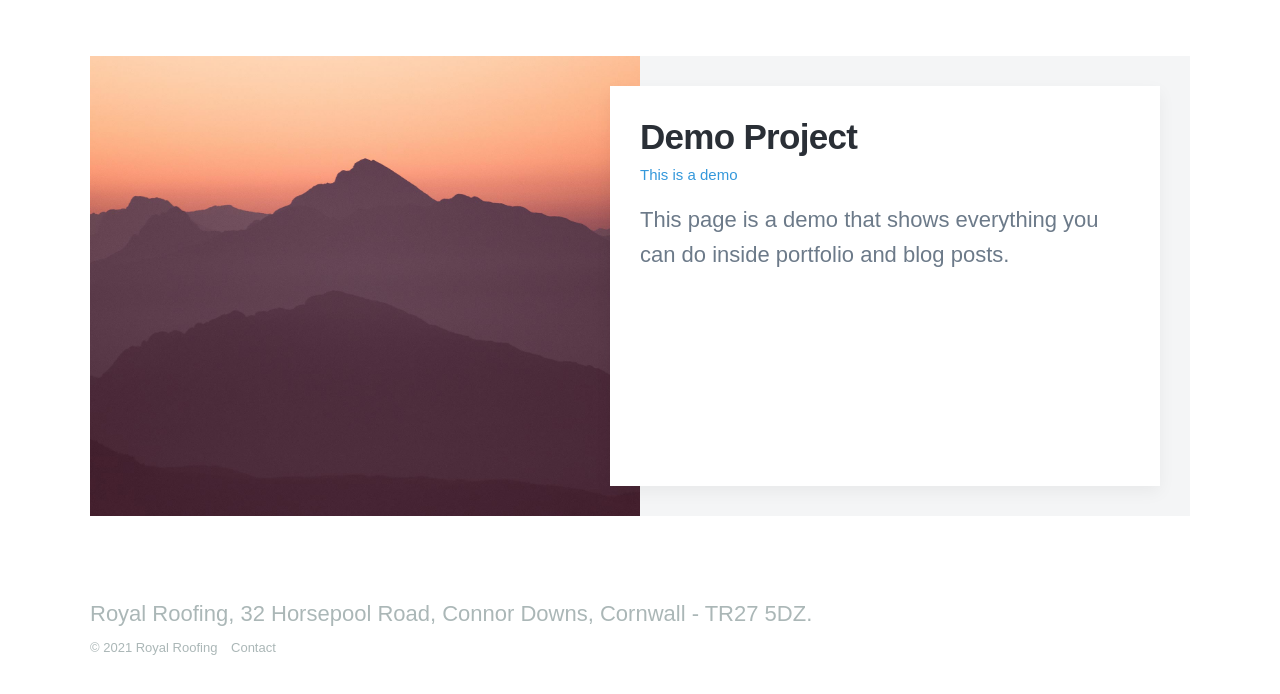
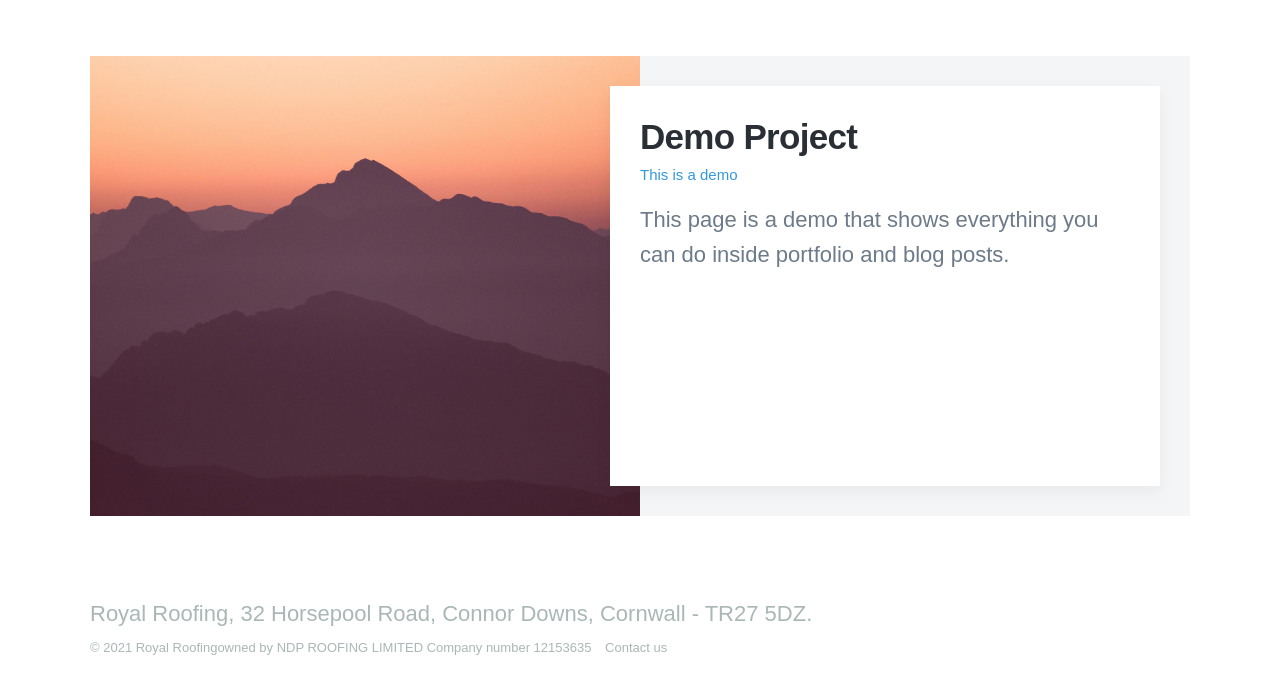
Before and after one commit to royalroofing/royalroofing.github.io, a Jekyll site: the page built from index.html, in a window 1280 px wide and 900 px high, scrolled down 3569 px, cut to the strip 166-860 px from the top of the window. Built offline with Jekyll 4.4.1, drawn with Linux system fonts in a browser that asks for light colours; nearby versions of some CDN libraries; some web fonts are replaced.

Commit message:
Update footer.html

```diff
--- a/_includes/footer.html
+++ b/_includes/footer.html
@@ -5,8 +5,8 @@
 		<p class="footer__text">{{ site.data.settings.footer_settings.footer_tagline }}</p>
 
 		<div class="footer__copyright">
-			<span>© {{ 'now' | date: "%Y" }} {{ site.data.settings.basic_settings.site_title }}</span>
-			<a href="https://royal-roofing.co.uk/contact" target="_blank">Contact</a>
+			<span>© {{ 'now' | date: "%Y" }} {{ site.data.settings.basic_settings.site_title }}owned by NDP ROOFING LIMITED Company number 12153635</span>
+			<a href="https://royal-roofing.co.uk/contact" target="_blank">Contact us</a>
 		</div>
 
 		{% include socials.html %}
```
